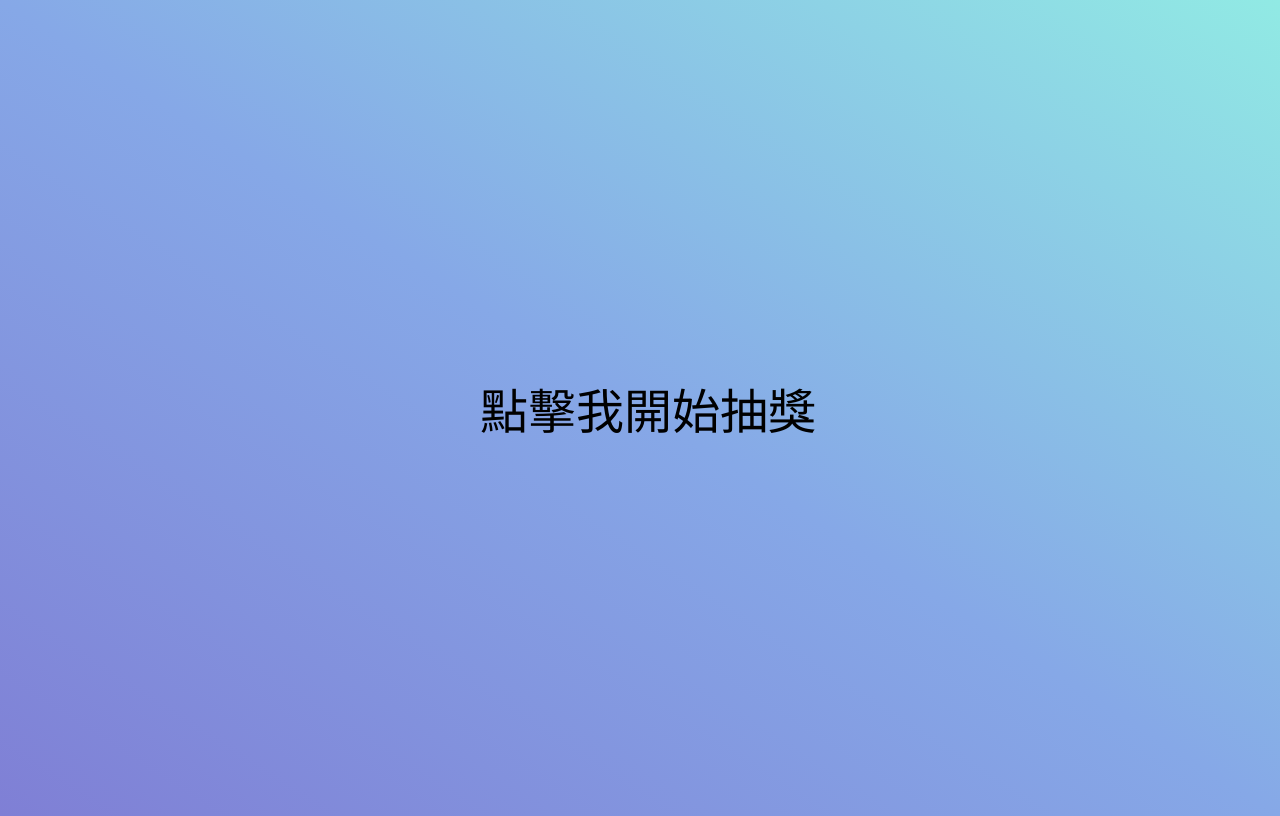
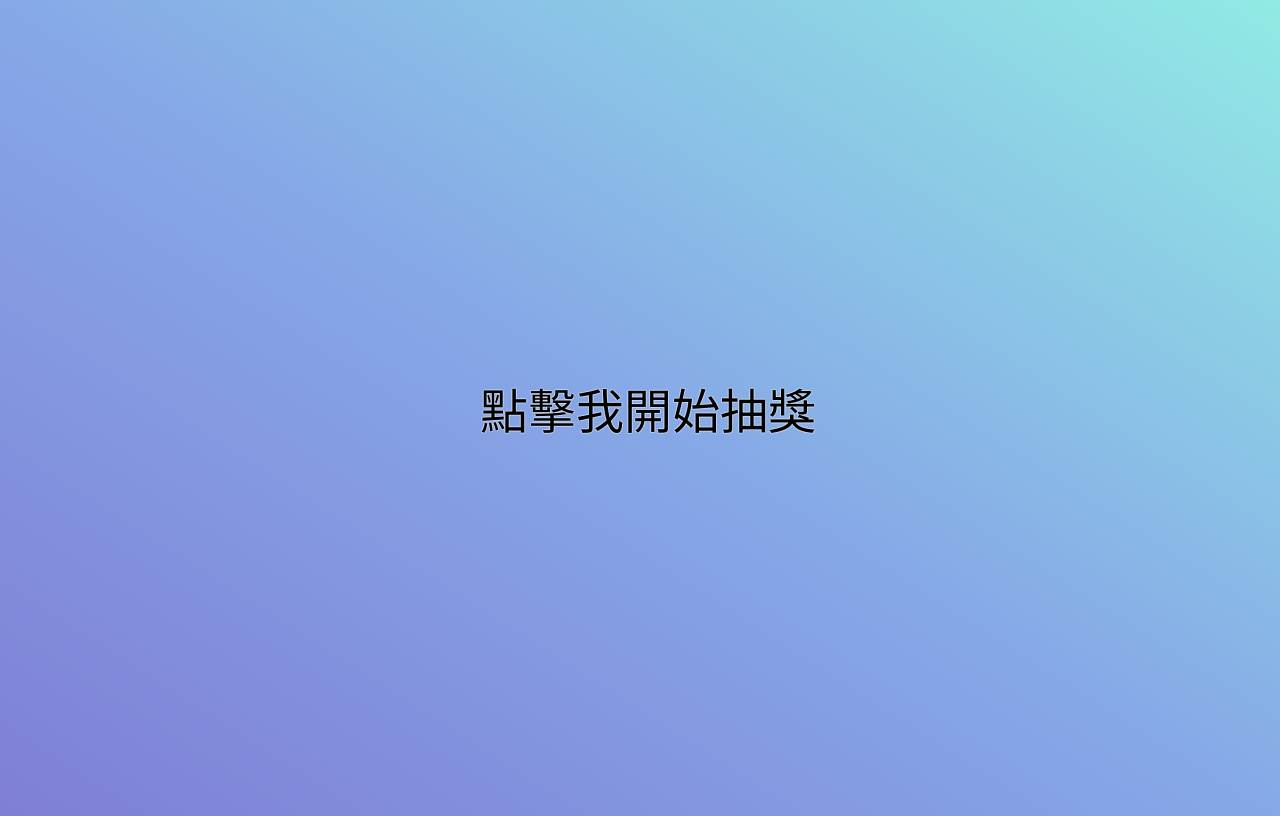
Before and after one commit to danieltanfh95/fykwebdev-webpage, a plain HTML site: page luckydraw.html in a window 1280 px wide. Drawn offline with nearby package versions, Linux system fonts and the light colour scheme.

Commit message:
add text shadow

```diff
--- a/luckydraw.html
+++ b/luckydraw.html
@@ -15,6 +15,7 @@
             min-width: 100vw;
             overflow: hidden;
             font-size: 300%;
+            text-shadow: 1px 0 0 rgba(255,255,255,0.2), -1px 0 0 rgba(255,255,255,0.2), 0 1px 0 rgba(255,255,255,0.2), 0 -1px 0 rgba(255,255,255,0.2), 1px 1px rgba(255,255,255,0.2), -1px -1px 0 rgba(255,255,255,0.2), 1px -1px 0 rgba(255,255,255,0.2), -1px 1px 0 rgba(255,255,255,0.2)
         }
         body {
             background-image:
```
